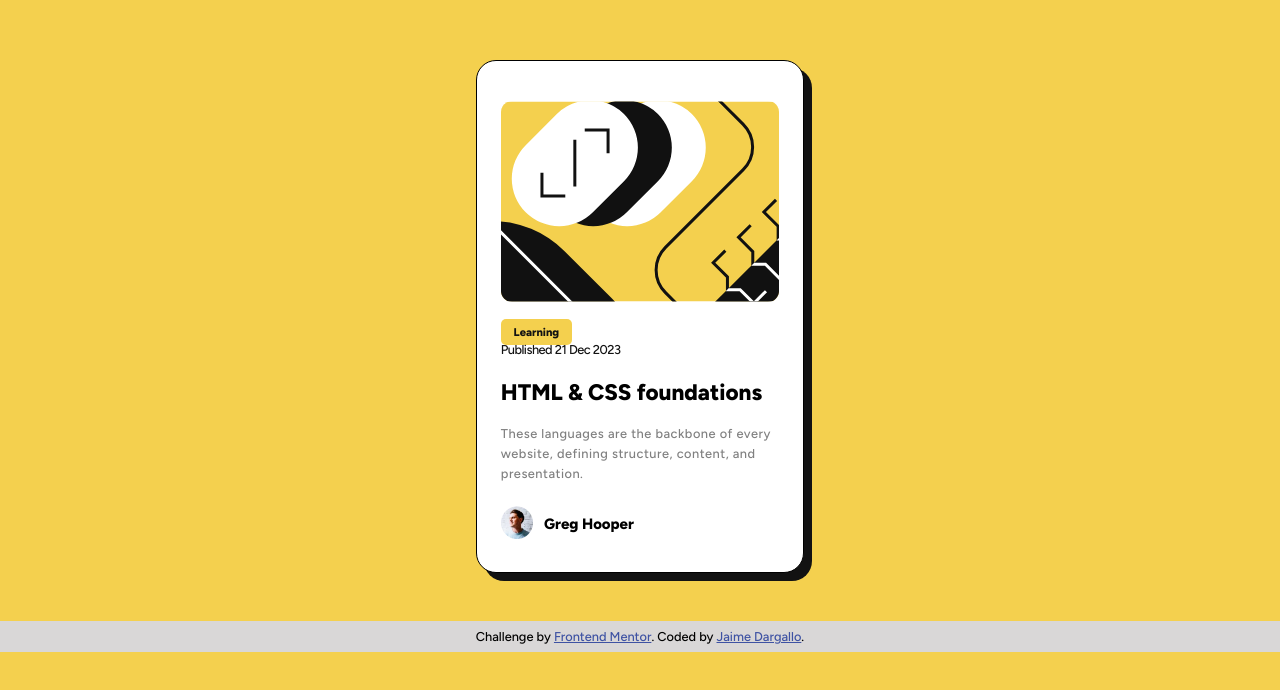
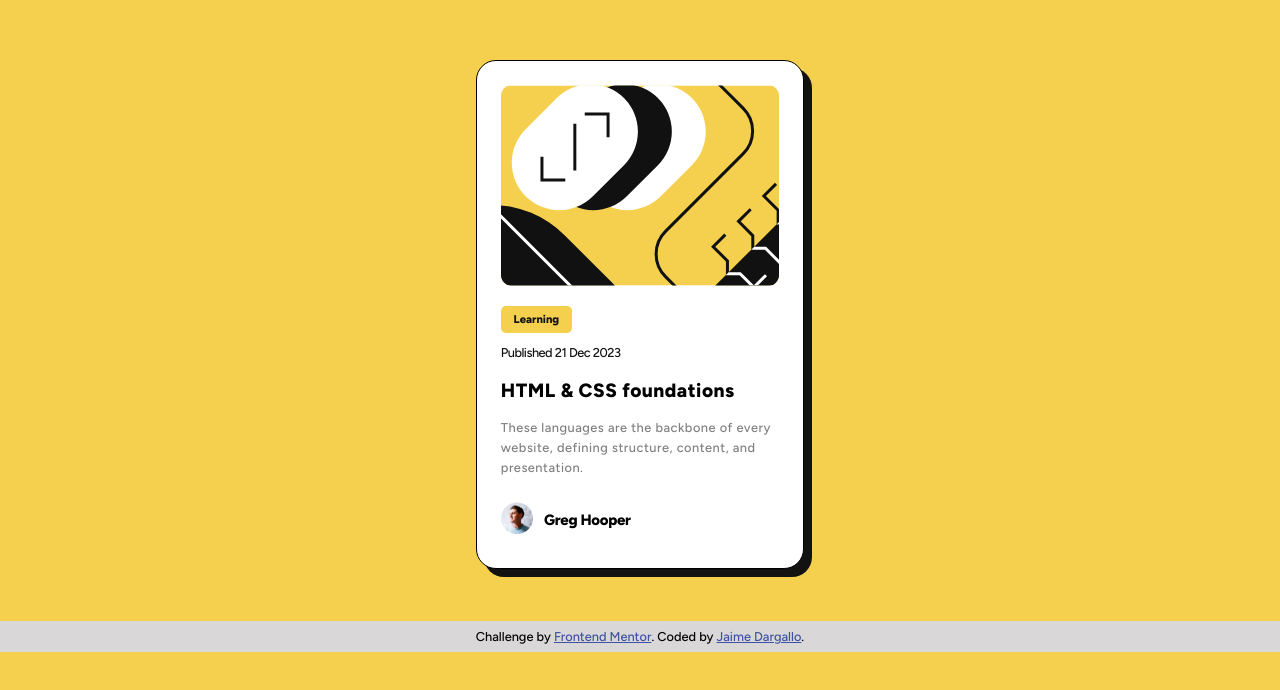
Before and after one commit to jaimedargallo/frontendmentor-preview-card, a website: page index.html in a window 1280 px wide. Shown: the part 148-838 px from the top of the page. Drawn offline with Linux system fonts and the light colour scheme.

Commit message:
feat: margins sizes

```diff
--- a/css/style.css
+++ b/css/style.css
@@ -21,7 +21,7 @@ main {
   display: flex;
   flex-direction: column;
   align-items: center;
-  margin: 13rem 1rem;
+  margin: 13rem 0 0 0;
 }
 
 .card {
@@ -38,7 +38,7 @@ main {
   object-fit: cover;
   width: 100%;
   border-radius: 11px;
-  margin: 1rem 0;
+  margin: 0 0 1.2rem 0;
 }
 
 .learning {
@@ -65,12 +65,12 @@ main {
   font-size: 0.8rem;
   font-weight: 500;
   letter-spacing: -0.5px;
+  margin: 1rem 0;
 }
 
-h2 {
+h1 {
   font-size: 1.2rem;
   font-weight: 800;
-  margin: 1rem 0 1rem 0;
   letter-spacing: 0.5px;
   color: var(--Dark-blue);
 }
@@ -79,9 +79,9 @@ p {
   font-size: 0.8rem;
   font-weight: 500;
   line-height: 20px;
-  margin: 0 0 1rem;
   letter-spacing: 0.5px;
   color: var(--Grey);
+  margin: 1rem 0 1.1rem 0 ;
 }
 
 .wrapperUser {
@@ -91,12 +91,12 @@ p {
 
 .avatar {
   width: 2rem;
-  height: auto;
 }
 
 .nameUser {
   margin: 0 0 0 0.7rem;
   font-size: 0.8rem;
+  letter-spacing: -0.3px;
 }
 
 .attribution {
```
Also changed, not shown: index.html (+7 -4 lines).
